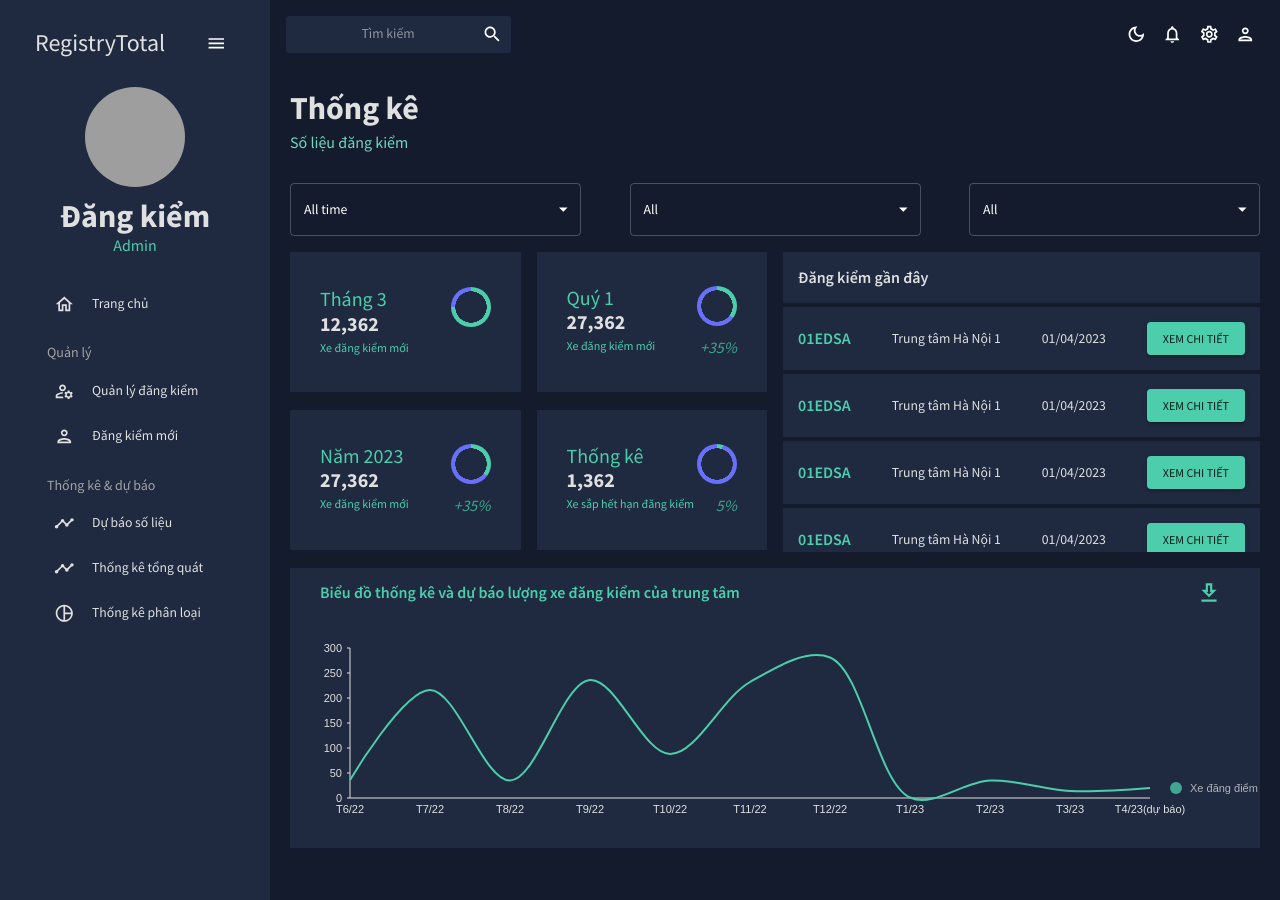
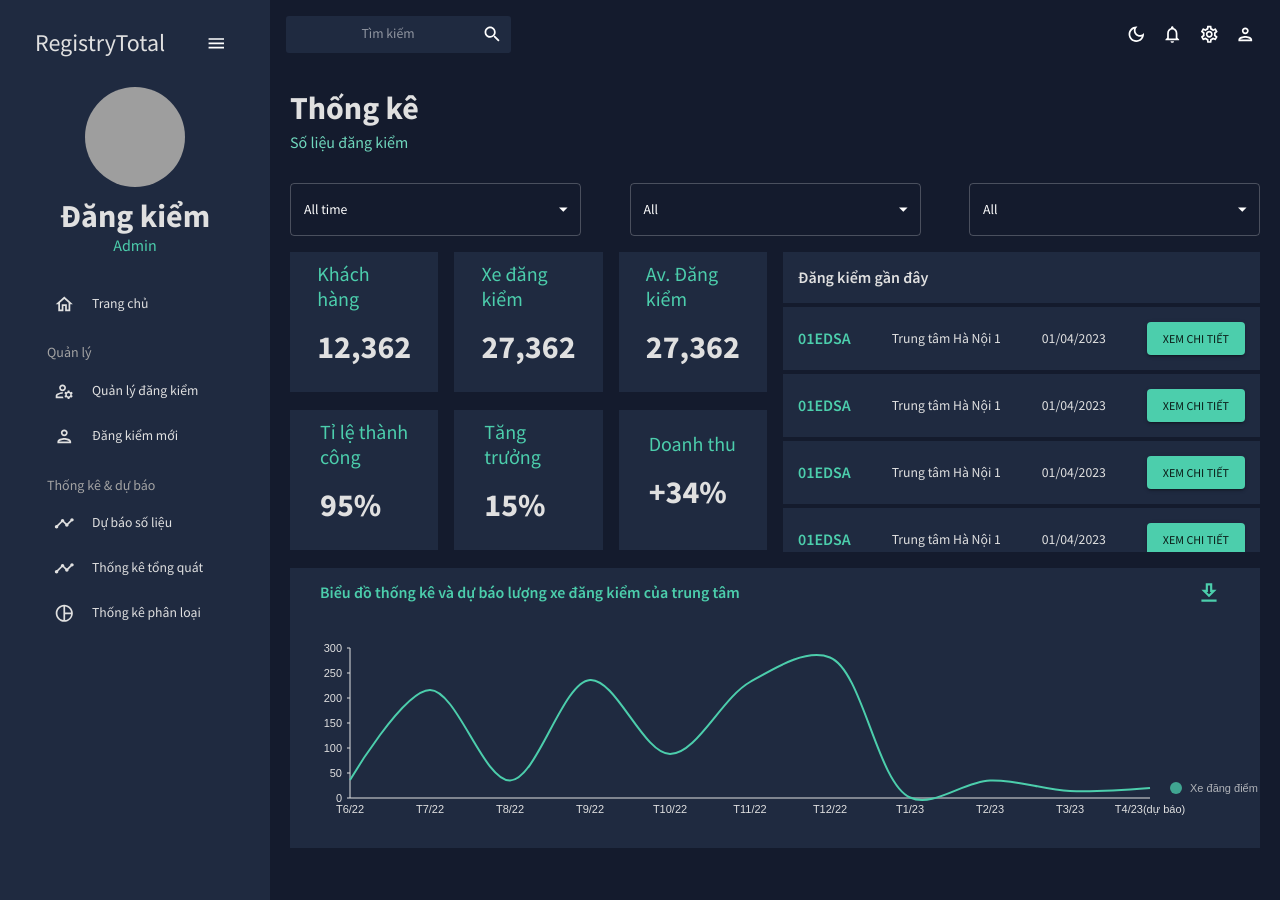
Before and after one commit to SeaDragon1312/webcuoiky, a React (Create React App) app in the folder client/: page /statistics in a window 1280 px wide. Built offline with nearby package versions, Linux system fonts and the light colour scheme; grey boxes are pictures that could not be loaded.

Commit message:
update component DataCard and Statistics page

```diff
--- /dev/null
+++ b/client/src/components/DataCard.jsx
@@ -0,0 +1,31 @@
+import { Box, Typography, useTheme } from "@mui/material";
+import { tokens } from "../theme";
+
+const DataCard = ({ data, title }) => {
+    const theme = useTheme();
+    const colors = tokens(theme.palette.mode);
+
+    return (
+        <Box width="100%" m="0 30px">
+            <Box display="flex" justifyContent="space-between">
+                <Box>
+                    <Typography
+                        variant="h4"
+                        sx={{ color: colors.greenAccent[500] }}
+                    >
+                        {title}
+                    </Typography>
+                    <Typography
+                        variant="h2"
+                        fontWeight="bold"
+                        sx={{ color: colors.grey[100], paddingY: 2 }}
+                    >
+                        {data}
+                    </Typography>
+                </Box>
+            </Box>
+        </Box>
+    );
+};
+
+export default DataCard;
--- a/client/src/scenes/statistics/index.jsx
+++ b/client/src/scenes/statistics/index.jsx
@@ -8,13 +8,13 @@ import {
     IconButton,
 } from "@mui/material";
 import Grid from "@mui/material/Unstable_Grid2";
-import StatBox from "../../components/StatBox";
 import Header from "../../components/Header";
 import LineChart from "../../components/LineChart";
 import { tokens } from "../../theme";
 import { useState } from "react";
 import { mockRegistry } from "../../data/mockData";
 import DownloadOutlinedIcon from "@mui/icons-material/DownloadOutlined";
+import DataCard from "../../components/DataCard";
 
 function Statistics() {
     const theme = useTheme();
@@ -102,7 +102,7 @@ function Statistics() {
 
                 <Grid container spacing={2} disableEqualOverflow>
                     <Grid container xs={12} md={6}>
-                        <Grid xs={6} md={6}>
+                        <Grid xs={6} md={4}>
                             <Box
                                 backgroundColor={colors.primary[400]}
                                 display="flex"
@@ -110,15 +110,11 @@ function Statistics() {
                                 justifyContent="center"
                                 sx={{ height: 140 }}
                             >
-                                <StatBox
-                                    stat="12,362"
-                                    title="Tháng 3"
-                                    subtitle="Xe đăng kiểm mới"
-                                />
+                                <DataCard data="12,362" title="Khách hàng" />
                             </Box>
                         </Grid>
 
-                        <Grid xs={6} md={6}>
+                        <Grid xs={6} md={4}>
                             <Box
                                 backgroundColor={colors.primary[400]}
                                 display="flex"
@@ -126,17 +122,11 @@ function Statistics() {
                                 justifyContent="center"
                                 sx={{ height: 140 }}
                             >
-                                <StatBox
-                                    stat="27,362"
-                                    title="Quý 1"
-                                    subtitle="Xe đăng kiểm mới"
-                                    progress="0.35"
-                                    increase="+35%"
-                                />
+                                <DataCard data="27,362" title="Xe đăng kiểm" />
                             </Box>
                         </Grid>
 
-                        <Grid xs={6} md={6}>
+                        <Grid xs={6} md={4}>
                             <Box
                                 backgroundColor={colors.primary[400]}
                                 display="flex"
@@ -144,17 +134,11 @@ function Statistics() {
                                 justifyContent="center"
                                 sx={{ height: 140 }}
                             >
-                                <StatBox
-                                    stat="27,362"
-                                    title="Năm 2023"
-                                    subtitle="Xe đăng kiểm mới"
-                                    progress="0.35"
-                                    increase="+35%"
-                                />
+                                <DataCard data="27,362" title="Av. Đăng kiểm" />
                             </Box>
                         </Grid>
 
-                        <Grid xs={6} md={6}>
+                        <Grid xs={6} md={4}>
                             <Box
                                 backgroundColor={colors.primary[400]}
                                 display="flex"
@@ -162,13 +146,31 @@ function Statistics() {
                                 justifyContent="center"
                                 sx={{ height: 140 }}
                             >
-                                <StatBox
-                                    stat="1,362"
-                                    title="Thống kê"
-                                    subtitle="Xe sắp hết hạn đăng kiểm"
-                                    progress="0.05"
-                                    increase="5%"
-                                />
+                                <DataCard data="95%" title="Tỉ lệ thành công" />
+                            </Box>
+                        </Grid>
+
+                        <Grid xs={6} md={4}>
+                            <Box
+                                backgroundColor={colors.primary[400]}
+                                display="flex"
+                                alignItems="center"
+                                justifyContent="center"
+                                sx={{ height: 140 }}
+                            >
+                                <DataCard data="15%" title="Tăng trưởng" />
+                            </Box>
+                        </Grid>
+
+                        <Grid xs={6} md={4}>
+                            <Box
+                                backgroundColor={colors.primary[400]}
+                                display="flex"
+                                alignItems="center"
+                                justifyContent="center"
+                                sx={{ height: 140 }}
+                            >
+                                <DataCard data="+34%" title="Doanh thu" />
                             </Box>
                         </Grid>
                     </Grid>
```
